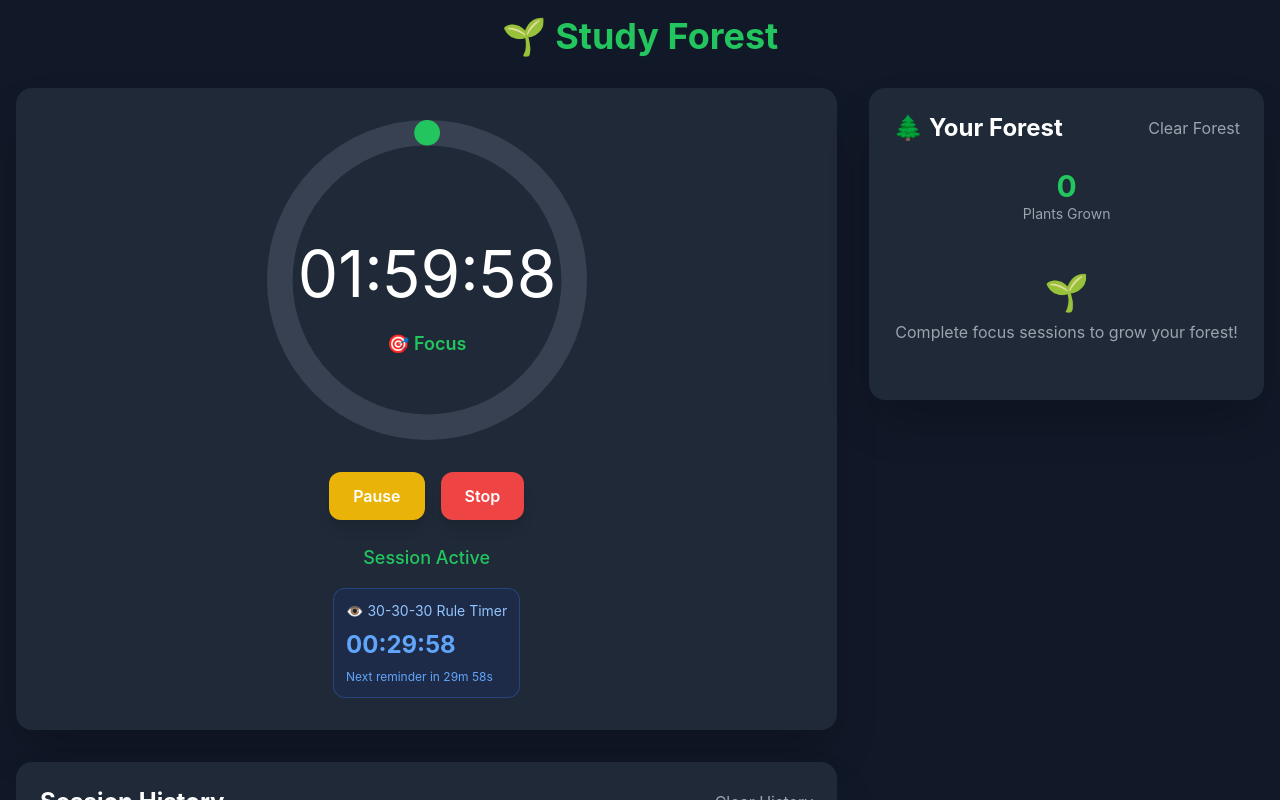
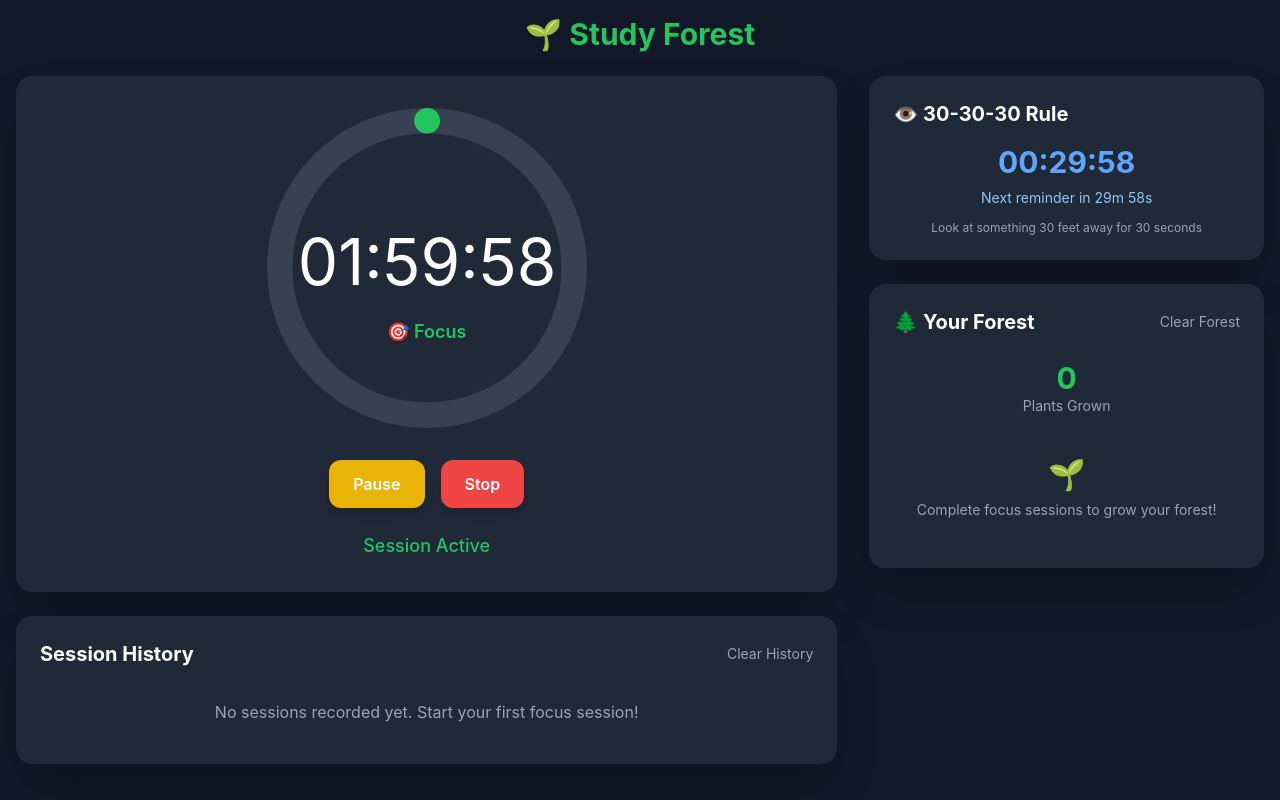
Before and after one commit to AbhinavXDayal/Timer, a React (Create React App) app in the folder study-tracker/: page / in a window 1280 px wide. Both pictures are taken after a click on the button "Start Focus Session". Shown: the top 800 px of the page. Built offline with nearby package versions, Linux system fonts and the light colour scheme.

Commit message:
Reorganize layout: move 30-30-30 timer to right side, compact session history, make page non-scrollable

```diff
--- a/study-tracker/src/App.tsx
+++ b/study-tracker/src/App.tsx
@@ -353,9 +353,9 @@ const App: React.FC = () => {
   };
 
   return (
-    <div className="min-h-screen bg-gray-900 text-white p-4">
-      <div className="max-w-7xl mx-auto">
-        <h1 className="text-4xl font-bold text-center mb-8 text-forest-green">
+    <div className="h-screen bg-gray-900 text-white p-4 overflow-hidden">
+      <div className="max-w-7xl mx-auto h-full">
+        <h1 className="text-3xl font-bold text-center mb-6 text-forest-green">
           🌱 Study Forest
         </h1>
 
@@ -435,64 +435,50 @@ const App: React.FC = () => {
                     : 'No active session'
                   }
                 </div>
-
-                {/* 30-30-30 Rule Status */}
-                {cycleSession?.isActive && cycleSession.currentPhase === 'focus' && eyeRuleActive && (
-                  <div className="mt-4 p-3 bg-blue-900/20 border border-blue-500/30 rounded-xl">
-                    <div className="text-sm text-blue-300 mb-2">👁️ 30-30-30 Rule Timer</div>
-                    <div className="text-2xl font-bold text-blue-400 mb-2">
-                      {formatTime(eyeRuleTimer)}
-                    </div>
-                    <div className="text-xs text-blue-400">
-                      Next reminder in {Math.floor(eyeRuleTimer / 60000)}m {Math.floor((eyeRuleTimer % 60000) / 1000)}s
-                    </div>
-                  </div>
-                )}
               </div>
             </div>
 
-            {/* Session History */}
-            <div className="bg-gray-800 rounded-2xl p-6 mt-8 shadow-2xl">
-              <div className="flex justify-between items-center mb-6">
-                <h2 className="text-2xl font-bold">Session History</h2>
+            {/* Session History - Compact Version */}
+            <div className="bg-gray-800 rounded-2xl p-6 mt-6 shadow-2xl">
+              <div className="flex justify-between items-center mb-4">
+                <h2 className="text-xl font-bold">Session History</h2>
                 <button
                   onClick={clearHistory}
-                  className="text-gray-400 hover:text-red-400 transition-colors duration-300"
+                  className="text-gray-400 hover:text-red-400 transition-colors duration-300 text-sm"
                 >
                   Clear History
                 </button>
               </div>
 
-              <div className="space-y-3">
+              <div className="grid grid-cols-1 md:grid-cols-2 gap-3 max-h-48 overflow-y-auto">
                 {sessionHistory.length > 0 ? (
-                  sessionHistory.map((session) => (
+                  sessionHistory.slice(0, 6).map((session) => (
                     <div
                       key={session.id}
-                      className="bg-gray-700 rounded-xl p-4 flex justify-between items-center hover:bg-gray-600 transition-colors duration-300"
+                      className="bg-gray-700 rounded-xl p-3 flex justify-between items-center hover:bg-gray-600 transition-colors duration-300"
                     >
-                      <div className="flex items-center gap-3">
-                        <span className={`text-2xl ${
+                      <div className="flex items-center gap-2">
+                        <span className={`text-lg ${
                           session.type === 'focus' ? 'text-forest-green' : 'text-yellow-400'
                         }`}>
                           {session.type === 'focus' ? '🎯' : '☕'}
                         </span>
                         <div>
-                          <div className="font-medium">
-                            {session.type === 'focus' ? 'Focus Session' : 'Break Session'}
+                          <div className="font-medium text-sm">
+                            {session.type === 'focus' ? 'Focus' : 'Break'}
                           </div>
-                          <div className="text-sm text-gray-400">{session.date}</div>
+                          <div className="text-xs text-gray-400">{session.duration}</div>
                         </div>
                       </div>
                       <div className="text-right">
-                        <div className="font-semibold">{session.duration}</div>
-                        <div className="text-sm text-gray-400">
-                          {session.startTime} - {session.endTime}
+                        <div className="text-xs text-gray-400">
+                          {session.startTime}
                         </div>
                       </div>
                     </div>
                   ))
                 ) : (
-                  <div className="text-center text-gray-400 py-8">
+                  <div className="text-center text-gray-400 py-4 col-span-2">
                     No sessions recorded yet. Start your first focus session!
                   </div>
                 )}
@@ -500,14 +486,33 @@ const App: React.FC = () => {
             </div>
           </div>
 
-          {/* Forest Section */}
-          <div className="lg:col-span-1">
-            <div className="bg-gray-800 rounded-2xl p-6 shadow-2xl h-fit">
+          {/* Right Side - Forest and Eye Timer */}
+          <div className="lg:col-span-1 space-y-6">
+            {/* 30-30-30 Rule Timer */}
+            {cycleSession?.isActive && cycleSession.currentPhase === 'focus' && eyeRuleActive && (
+              <div className="bg-gray-800 rounded-2xl p-6 shadow-2xl">
+                <h2 className="text-xl font-bold mb-4">👁️ 30-30-30 Rule</h2>
+                <div className="text-center">
+                  <div className="text-3xl font-bold text-blue-400 mb-2">
+                    {formatTime(eyeRuleTimer)}
+                  </div>
+                  <div className="text-sm text-blue-300 mb-3">
+                    Next reminder in {Math.floor(eyeRuleTimer / 60000)}m {Math.floor((eyeRuleTimer % 60000) / 1000)}s
+                  </div>
+                  <div className="text-xs text-gray-400">
+                    Look at something 30 feet away for 30 seconds
+                  </div>
+                </div>
+              </div>
+            )}
+
+            {/* Forest Section */}
+            <div className="bg-gray-800 rounded-2xl p-6 shadow-2xl">
               <div className="flex justify-between items-center mb-6">
-                <h2 className="text-2xl font-bold">🌲 Your Forest</h2>
+                <h2 className="text-xl font-bold">🌲 Your Forest</h2>
                 <button
                   onClick={clearForest}
-                  className="text-gray-400 hover:text-red-400 transition-colors duration-300"
+                  className="text-gray-400 hover:text-red-400 transition-colors duration-300 text-sm"
                 >
                   Clear Forest
                 </button>
@@ -535,9 +540,9 @@ const App: React.FC = () => {
               </div>
 
               {forest.length === 0 && (
-                <div className="text-center text-gray-400 py-8">
-                  <div className="text-4xl mb-2">🌱</div>
-                  <div>Complete focus sessions to grow your forest!</div>
+                <div className="text-center text-gray-400 py-6">
+                  <div className="text-3xl mb-2">🌱</div>
+                  <div className="text-sm">Complete focus sessions to grow your forest!</div>
                 </div>
               )}
             </div>
```
